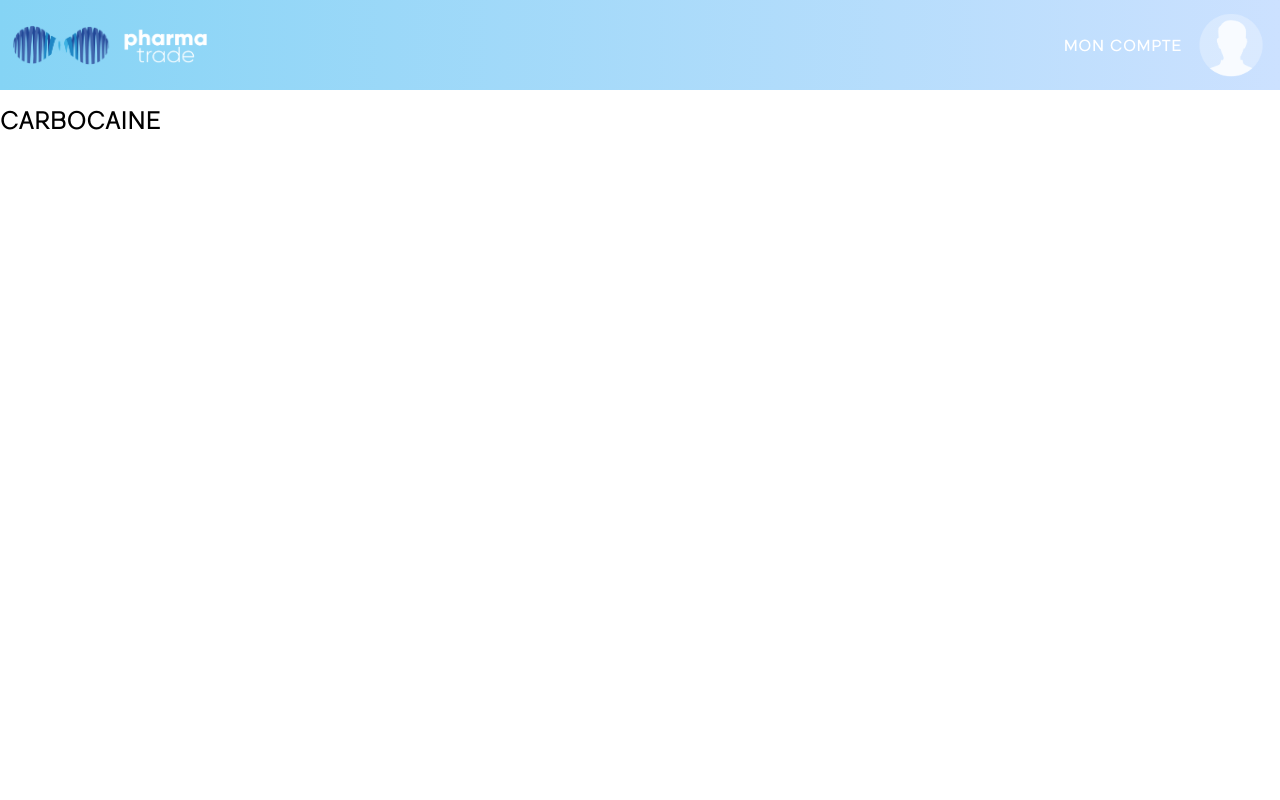
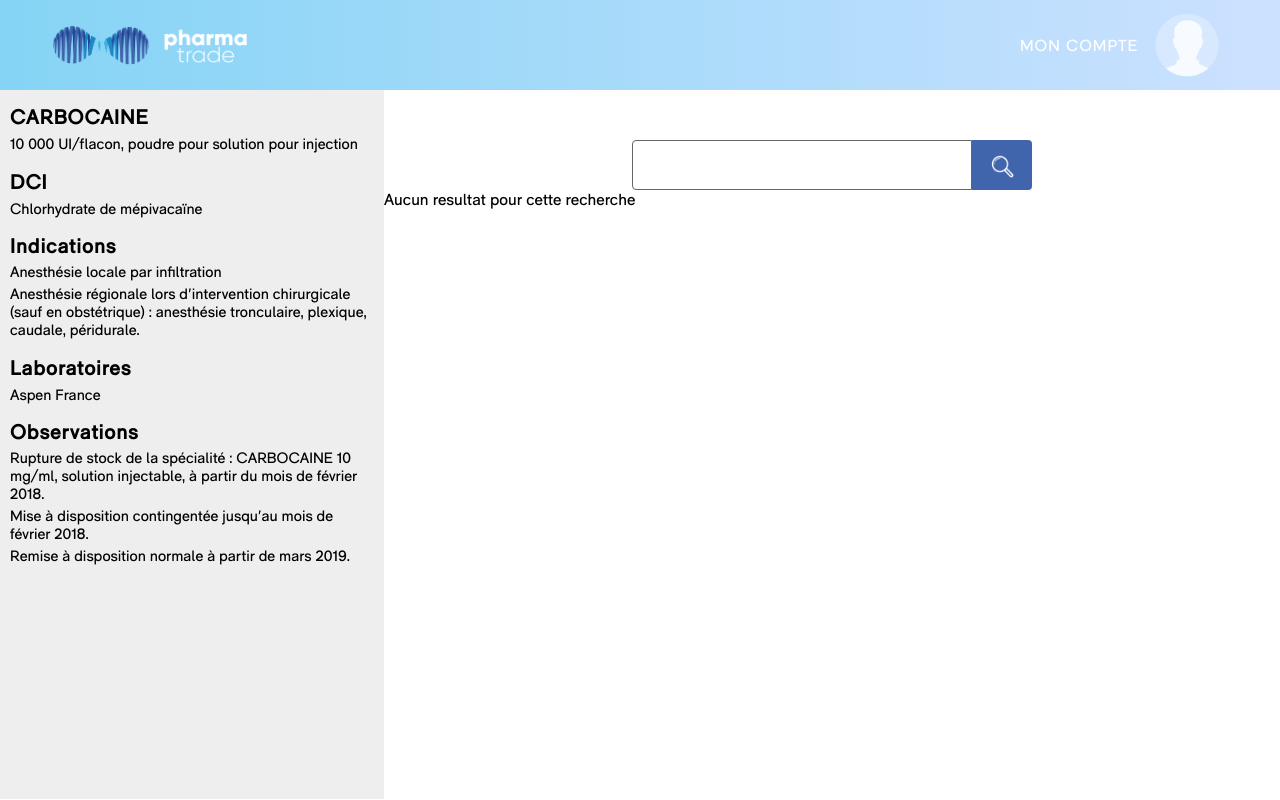
Before and after one commit to pdelefos/meditrade, a React app: page / in a window 1280 px wide. Both pictures are taken after a click on the item "CARBOCAINE". Built offline with nearby package versions, Linux system fonts and the light colour scheme.

Commit message:
working on result list

```diff
--- a/src/app/App.js
+++ b/src/app/App.js
@@ -10,19 +10,21 @@
     super(props)
     this.state = {
       drugs: dataDrugs.drugs,
-      currentDrug: ""
+      currentDrug: ""//dataDrugs.drugs[1]
     }
     this.handleClick = this.handleClick.bind(this)
+    this.handleReset = this.handleReset.bind(this)
+
   }
   render() {
     return (
       <div className="App">
-        <Header />
+        <Header handleClick={this.handleReset} />
         {this.state.currentDrug === "" &&
           <Search handleClick={this.handleClick} />
         }
         {this.state.currentDrug !== "" &&
-          <Result drug={this.state.currentDrug} />
+          <Result drug={this.state.currentDrug} handleClick={this.handleClick} />
         }
       </div>
     )
@@ -31,6 +33,9 @@
     this.setState({ currentDrug: this.state.drugs[index] })
     console.log(this.state.currentDrug);
   }
+  handleReset() {
+    this.setState({ currentDrug: "" })
+  }
 }
 
 export default App
--- a/src/components/account/style.css
+++ b/src/components/account/style.css
@@ -4,7 +4,7 @@
     display: -ms-flexbox;
     display: flex;
 
-    width: 216px;
+    width: 220px;
 
     cursor: pointer;
 }
--- a/src/components/header/index.js
+++ b/src/components/header/index.js
@@ -7,7 +7,7 @@
 const Header = props => {
   return (
     <div className="header">
-      <img className="logo" src={logo} alt="meditrade-logo" />
+      <img className="logo" src={logo} alt="meditrade-logo" onClick={props.handleClick} />
       <Account title="MON COMPTE" />
     </div>
   )
--- a/src/components/header/style.css
+++ b/src/components/header/style.css
@@ -11,8 +11,11 @@
     -ms-flex-pack: justify;
     justify-content: space-between;
 
+    -webkit-box-sizing: border-box;
+            box-sizing: border-box;
     width: 100%;
     height: 90px;
+    padding: 0 40px;
 
     background-image: -webkit-gradient(linear, left top, right top, from(#85d4f5), to(#cce1ff));
     background-image: linear-gradient(to right, #85d4f5, #cce1ff);
@@ -22,4 +25,6 @@
 {
     width: 223px;
     height: 56px;
+
+    cursor: pointer;
 }
--- /dev/null
+++ b/src/components/result/index.js
@@ -0,0 +1,17 @@
+import React from "react"
+import "./style.css"
+
+const Result = props => {
+	return (
+		<li className="result-item">
+			<span className="result__elem result__delay">
+				{props.delay === 1 ? props.delay + "jour" : props.delay + "jours"}
+			</span>
+			<span className="result__elem result__price">{props.price}€</span>
+			<span className="result__elem result__quantity"></span>
+			<span className="result__elem result__buy"></span>
+		</li>
+	)
+}
+
+export default Result
--- /dev/null
+++ b/src/components/result/style.css
@@ -0,0 +1,6 @@
+.result-item
+{
+    display: -webkit-box;
+    display: -ms-flexbox;
+    display: flex;
+}
--- /dev/null
+++ b/src/components/resultlist/index.js
@@ -0,0 +1,23 @@
+import React, { Component } from "react"
+import Result from "../result"
+import dataDrugs from "../../data/drugs.json"
+import "./style.css"
+
+class ResultList extends Component {
+	constructor(props) {
+		super(props)
+		this.state = {
+			drugs: dataDrugs.drugs
+		}
+	}
+	render() {
+		console.log(this.props.results);
+		if (this.props.results.length === 0)
+			return <span>Aucun resultat pour cette recherche</span>
+		return <ul>
+			{this.props.results.map((res, index) => <Result key={index} delay={res.delay} price={res.unitPrice} />)}
+		</ul>
+	}
+}
+
+export default ResultList
--- a/src/components/searchbar/index.js
+++ b/src/components/searchbar/index.js
@@ -18,6 +18,7 @@
     return (
       <div className="searchbar">
         <h1 className="title title--big">{this.props.title}</h1>
+        <div className="search-input-container">
         <input
           className="input input--text"
           type="text"
@@ -33,7 +34,7 @@
         </div>
         <button className="button button--submit">
           <img className="search-logo" src={loupe} alt="rechercher" />
-        </button>
+        </button></div>
       </div>
     )
   }
--- a/src/components/searchbar/style.css
+++ b/src/components/searchbar/style.css
@@ -1,6 +1,13 @@
 .searchbar
 {
+    width: 470px;
+}
+
+.search-input-container
+{
     position: relative;
+
+    width: 400px;
 }
 
 .searchbar .input--text,
@@ -15,13 +22,40 @@
 
     -webkit-box-sizing: border-box;
             box-sizing: border-box;
-    width: 400px;
+    width: 85%;
     height: 50px;
     padding-left: 10px;
 
     border: 1px solid #666;
     border-top-left-radius: 4px;
     border-bottom-left-radius: 4px;
+}
+
+.searchbar .button--submit
+{
+    position: relative;
+
+    width: 15%;
+    height: 50px;
+
+    cursor: pointer;
+
+    border: none;
+    border-top-right-radius: 4px;
+    border-bottom-right-radius: 4px;
+    background-color: #4065ac;
+}
+
+.search-logo
+{
+    position: absolute;
+    top: 50%;
+    left: 50%;
+
+    width: 65px;
+
+    -webkit-transform: translate(-50%, -50%);
+            transform: translate(-50%, -50%);
 }
 
 .searchbar .suggestion-box
@@ -36,7 +70,7 @@
     -ms-flex-direction: column;
         flex-direction: column;
 
-    width: 395px;
+    width: 84%;
 
     border: 1px solid #666;
     background-color: #fff;
@@ -67,21 +101,3 @@
     color: #fff;
     background-color: #4065ac;
 }
-
-.searchbar .button--submit
-{
-    width: 70px;
-    height: 50px;
-
-    cursor: pointer;
-
-    border: none;
-    border-top-right-radius: 4px;
-    border-bottom-right-radius: 4px;
-    background-color: #4065ac;
-}
-
-.search-logo
-{
-    width: 100%;
-}
--- a/src/components/sidebar/index.js
+++ b/src/components/sidebar/index.js
@@ -1,13 +1,27 @@
 import React, { Component } from "react"
+import "./style.css"
 
 class Sidebar extends Component {
 
 	render() {
 		return (
-			<div>
+			<div className="sidebar">
 				<h1 className="title title--big">{this.props.drug.name}</h1>
+				<span className="product-property">{this.props.drug.dose}</span>
+				<h2 className="title title--big">DCI</h2>
+				<span className="product-property">{this.props.drug.dci}</span>
+				<h2 className="title title--big">Indications</h2>
+				{this._renderListElem(this.props.drug.indications)}
+				<h2 className="title title--big">Laboratoires</h2>
+				<span className="product-property">{this.props.drug.laboratoire}</span>
+				<h2 className="title title--big">Observations</h2>
+				{this._renderListElem(this.props.drug.observations)}
 			</div>
 		)
+	}
+
+	_renderListElem(list) {
+		return list.map((elem, index) => <li key={index}>{elem}</li>)
 	}
 }
 
--- a/src/components/sidebar/style.css
+++ b/src/components/sidebar/style.css
@@ -0,0 +1,33 @@
+.sidebar
+{
+    overflow-y: auto;
+
+    -webkit-box-sizing: border-box;
+            box-sizing: border-box;
+    width: 30%;
+    height: calc(100vh - 91px);
+    padding: .1em 10px;
+
+    background-color: #eee;
+}
+
+.sidebar .title
+{
+    font-family: 'RM Sans';
+    font-size: 20px;
+
+    margin-bottom: 5px;
+}
+
+.sidebar .product-property,
+.sidebar li
+{
+    font-size: 15px;
+}
+
+.sidebar li
+{
+    margin-bottom: 4px;
+
+    list-style: none;
+}
--- a/src/data/products.json
+++ b/src/data/products.json
@@ -1,3 +1,28 @@
 {
-	"products": []
+	"products": [
+		{
+			"drugId": 1,
+			"qte": 3,
+			"unitPrice": 17.34,
+			"delay": 1
+		},
+		{
+			"drugId": 1,
+			"qte": 1,
+			"unitPrice": 17.34,
+			"delay": 2
+		},
+		{
+			"drugId": 1,
+			"qte": 5,
+			"unitPrice": 17.34,
+			"delay": 2
+		},
+		{
+			"drugId": 1,
+			"qte": 1,
+			"unitPrice": 17.34,
+			"delay": 3
+		}
+	]
 }
--- a/src/views/result/index.js
+++ b/src/views/result/index.js
@@ -1,16 +1,27 @@
 import React, { Component } from "react"
 import Sidebar from "../../components/sidebar"
+import SearchBar from "../../components/searchbar"
+import ResultList from "../../components/resultlist"
 import dataProducts from "../../data/products.json"
+import "./style.css"
 
 class Result extends Component {
 	constructor(props) {
 		super(props)
 		this.state = {
-			products: dataProducts.products
+			products: dataProducts.products.filter(p => p.drugId === this.props.drug.id)
 		}
 	}
 	render() {
-		return <div><Sidebar drug={this.props.drug} /></div>
+		return (
+			<div className="flex-container">
+				<Sidebar drug={this.props.drug} />
+				<div className="resultview">
+					<SearchBar handleClick={this.props.handleClick} />
+					<ResultList results={this.state.products} />
+				</div>
+			</div>
+		)
 	}
 }
 
--- /dev/null
+++ b/src/views/result/style.css
@@ -0,0 +1,24 @@
+.flex-container
+{
+    display: -webkit-box;
+    display: -ms-flexbox;
+    display: flex;
+}
+
+.resultview
+{
+    -webkit-box-sizing: border-box;
+            box-sizing: border-box;
+    width: 70%;
+}
+
+.resultview .searchbar
+{
+    width: auto;
+}
+
+.resultview .searchbar .search-input-container
+{
+    margin: auto;
+    margin-top: 50px;
+}
```
Also changed, not shown: src/components/resultlist/style.css (added).
